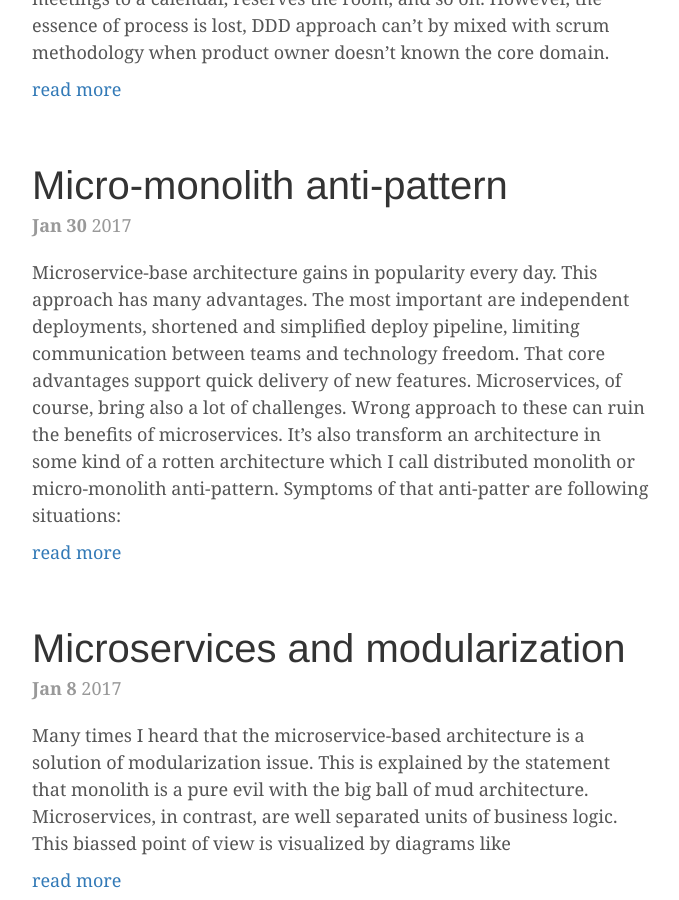
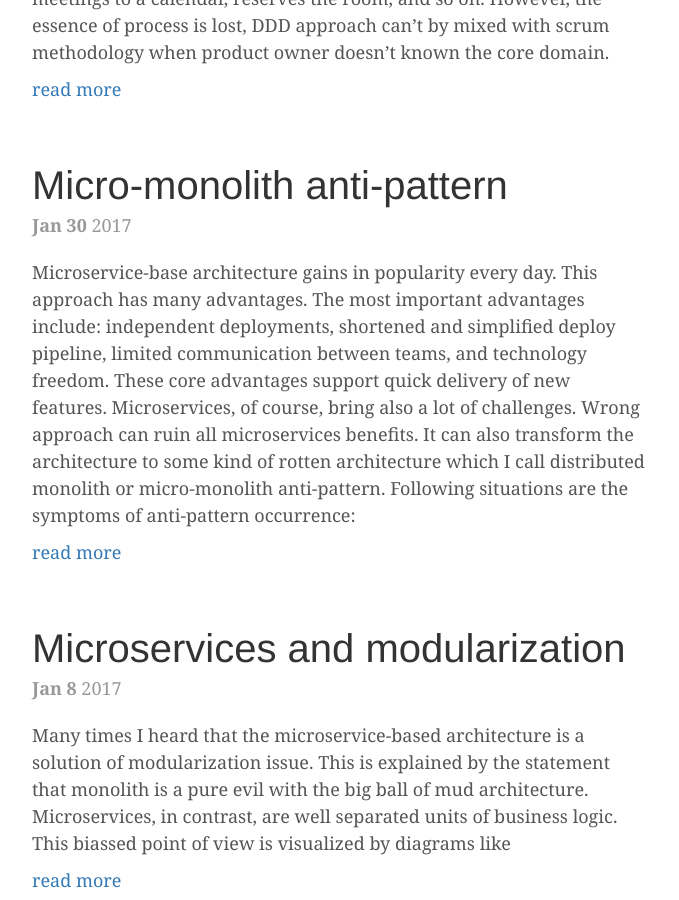
Before and after one commit to tfij/tfij.github.io, a Jekyll site: the page built from index.html, in a window 1280 px wide and 900 px high, scrolled down 1396 px. Shown: the whole window, without its empty margins (138-817 px from the left). Built offline with Jekyll 4.4.1, drawn with Linux system fonts in a browser that asks for light colours.

Commit message:
type fix

```diff
--- a/_posts/2017-01-30-Micro-monolith-Anti-pattern.md
+++ b/_posts/2017-01-30-Micro-monolith-Anti-pattern.md
@@ -9,19 +9,18 @@ seo:
 
 Microservice-base architecture gains in popularity every day.
 This approach has many advantages.
-The most important are independent deployments, shortened and simplified deploy pipeline,
-limiting communication between teams and technology freedom.
-That core advantages support quick delivery of new features.
+The most important advantages include: independent deployments, shortened and simplified deploy pipeline, limited communication between teams, and technology freedom.
+These core advantages support quick delivery of new features.
 Microservices, of course, bring also a lot of challenges.
-Wrong approach to these can ruin the benefits of microservices.
-It's also transform an architecture in some kind of a rotten architecture which I call distributed monolith or **micro-monolith anti-pattern**.
-Symptoms of that anti-patter are following situations:
+Wrong approach can ruin all microservices benefits.
+It can also transform the architecture to some kind of rotten architecture which I call distributed monolith or **micro-monolith anti-pattern**.
+Following situations are the symptoms of anti-pattern occurrence:
 
 - An implementation of a new feature requires changing of many services developed by many teams.
 - It's impossible to deploy single service (it is required to synchronize deploy of many services).
 - A requirement of a specific framework for all services.
 
-This article discuses micro-monolith anti-pattern and dangers which come with that.
+This article discuss micro-monolith anti-pattern and dangers which come with that.
 
 # Micro-monolit on the frontend level
 
```
Also changed, not shown: other parts of _posts/2017-01-30-Micro-monolith-Anti-pattern.md (+6 -6 lines).
